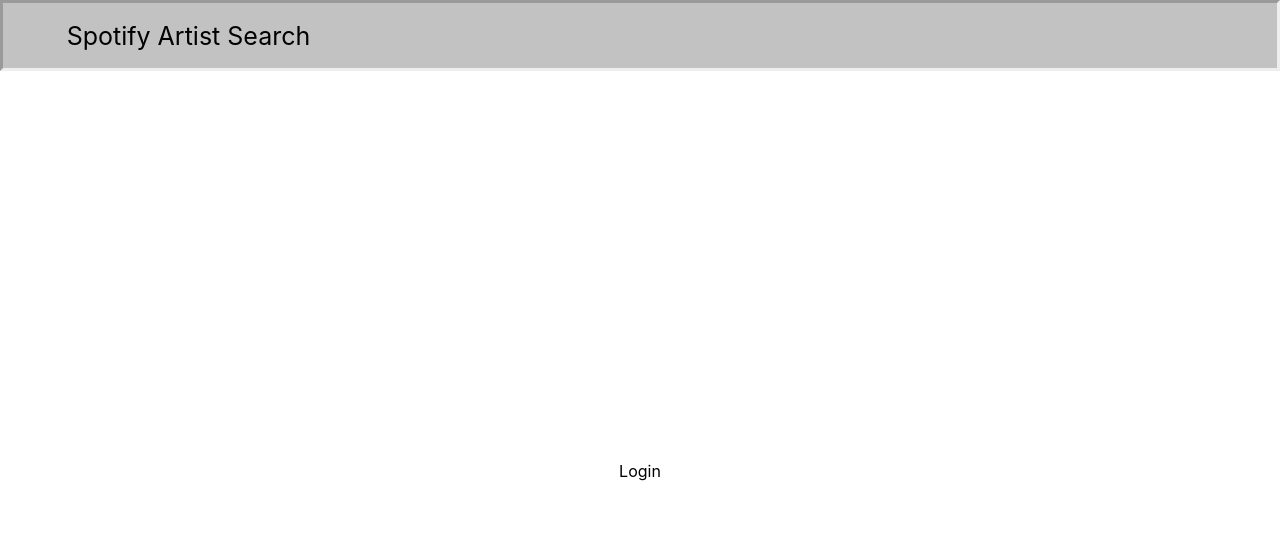
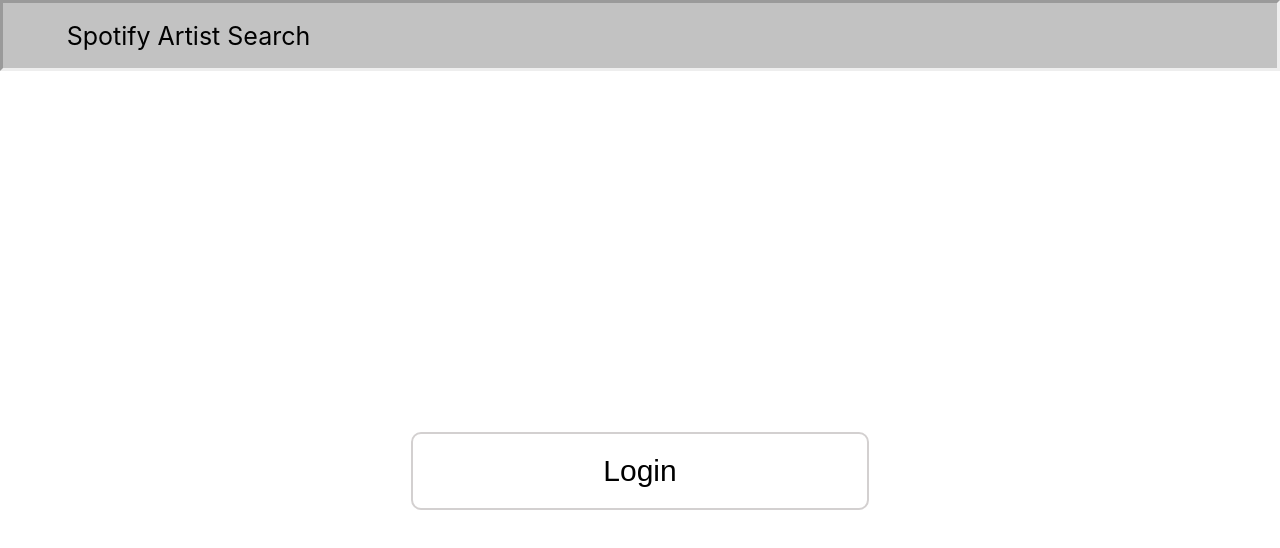
Before and after one commit to Nadim-Nahle/spotify-react, a React (Create React App) app in the folder frontend-react/: page / in a window 1280 px wide. Shown: the top 548 px of the page. Built offline with nearby package versions, Linux system fonts and the light colour scheme.

Commit message:
Create Login Button

```diff
--- a/frontend-react/src/components/login/Login.css
+++ b/frontend-react/src/components/login/Login.css
@@ -4,3 +4,11 @@
   justify-content: center;
   align-items: center;
 }
+
+.login-btn {
+  background-color: white;
+  border: 2px solid rgb(211, 208, 208);
+  border-radius: 10px;
+  padding: 20px 190px 20px 190px;
+  font-size: 30px;
+}
--- a/frontend-react/src/components/login/Login.jsx
+++ b/frontend-react/src/components/login/Login.jsx
@@ -1,8 +1,16 @@
 import React from "react";
 import "./Login.css";
 
+const CLIENT_ID = "105a826077134eff89ba8d64e0480807";
+const SPOTIFY_AUTHORIZE_ENDPOINT = "https://accounts.spotify.com/authorize";
+const REDIRECT_URL = "http://localhost:300/callback";
+
 const Login = () => {
-  return <div className="login">Login</div>;
+  return (
+    <div className="login">
+      <button className="login-btn">Login</button>
+    </div>
+  );
 };
 
 export default Login;
--- a/frontend-react/src/pages/callback/CallBack.jsx
+++ b/frontend-react/src/pages/callback/CallBack.jsx
@@ -1,8 +1,4 @@
 import React from "react";
-
-const CLIENT_ID = "105a826077134eff89ba8d64e0480807";
-const SPOTIFY_AUTHORIZE_ENDPOINT = "https://accounts.spotify.com/authorize";
-const REDIRECT_URL = "http://localhost:300/callback";
 
 const CallBack = () => {
   return <div>CallBack</div>;
```
